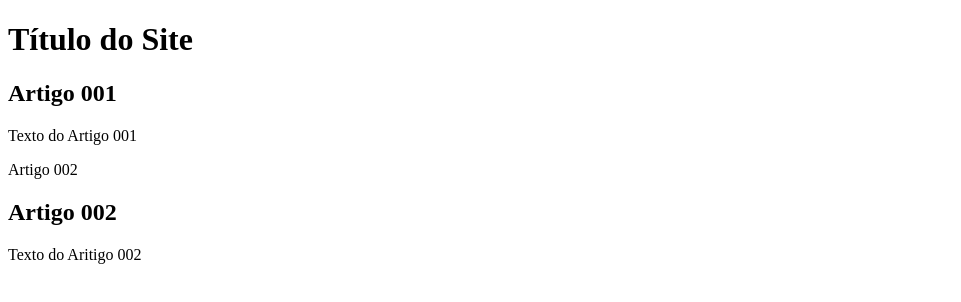
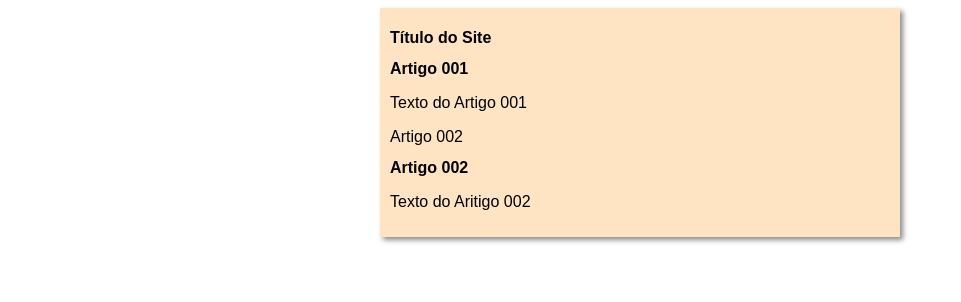
Before and after one commit to Ana4ts/projeto-site, a plain HTML site: page index.html in a window 1280 px wide. Shown: the whole page, without its empty margins (0-961 px from the left). Drawn offline with Linux system fonts and the light colour scheme.

Commit message:
iniciei o design

```diff
--- /dev/null
+++ b/estilos/style.css
@@ -0,0 +1,14 @@
+* {
+    font-family: Arial, Helvetica, sans-serif;
+    font-size: 16px;
+}
+body {
+    background-color: antiquewhite, salmon;
+}
+main {
+    background-color: bisque;
+    width: 500px;
+    margin: auto;
+    padding: 10px;
+    box-shadow: 3px 3px 5px rgba(0, 0, 0, 0.457);
+}
--- a/index.html
+++ b/index.html
@@ -4,6 +4,7 @@
     <meta charset="UTF-8">
     <meta name="viewport" content="width=device-width, initial-scale=1.0">
     <title>Título do Site</title>
+    <link rel="stylesheet" href="estilos/style.css">
 </head>
 <body>
    <main>
```
